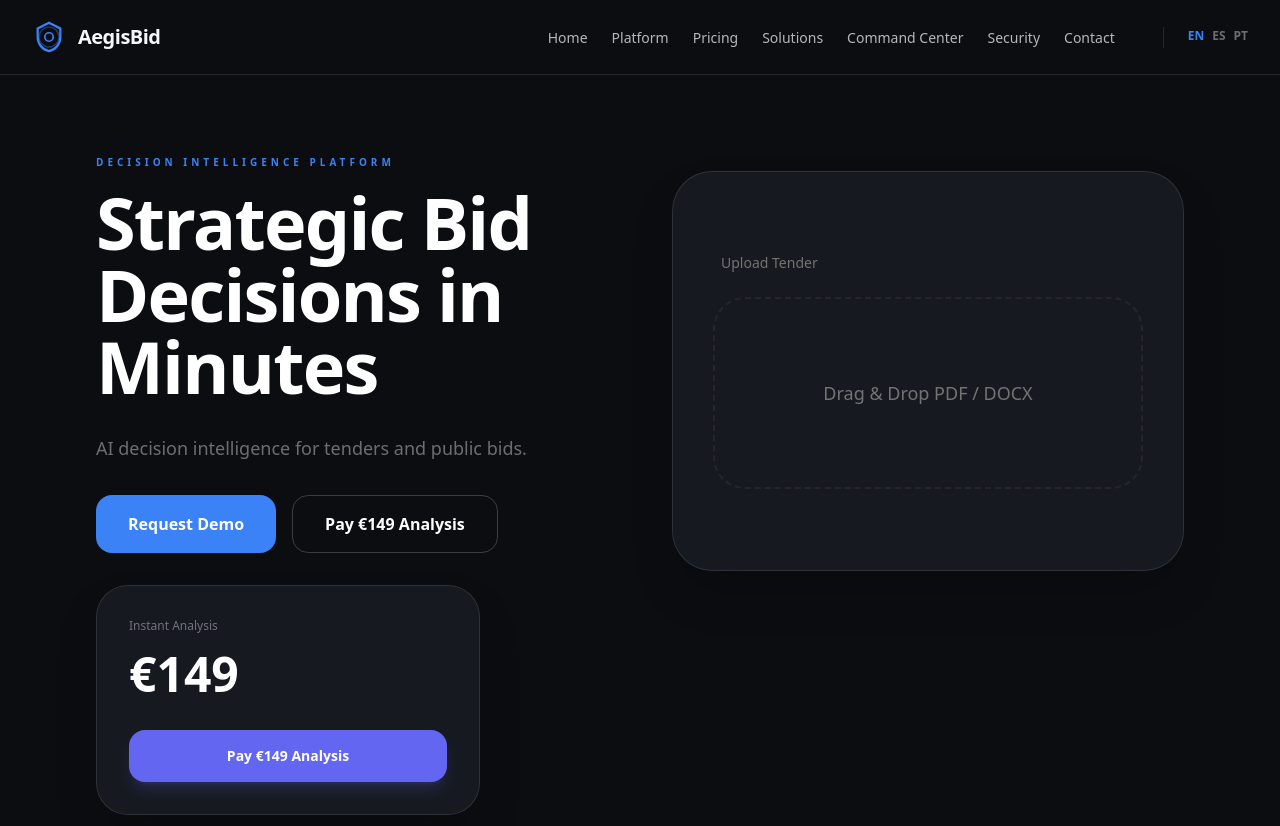
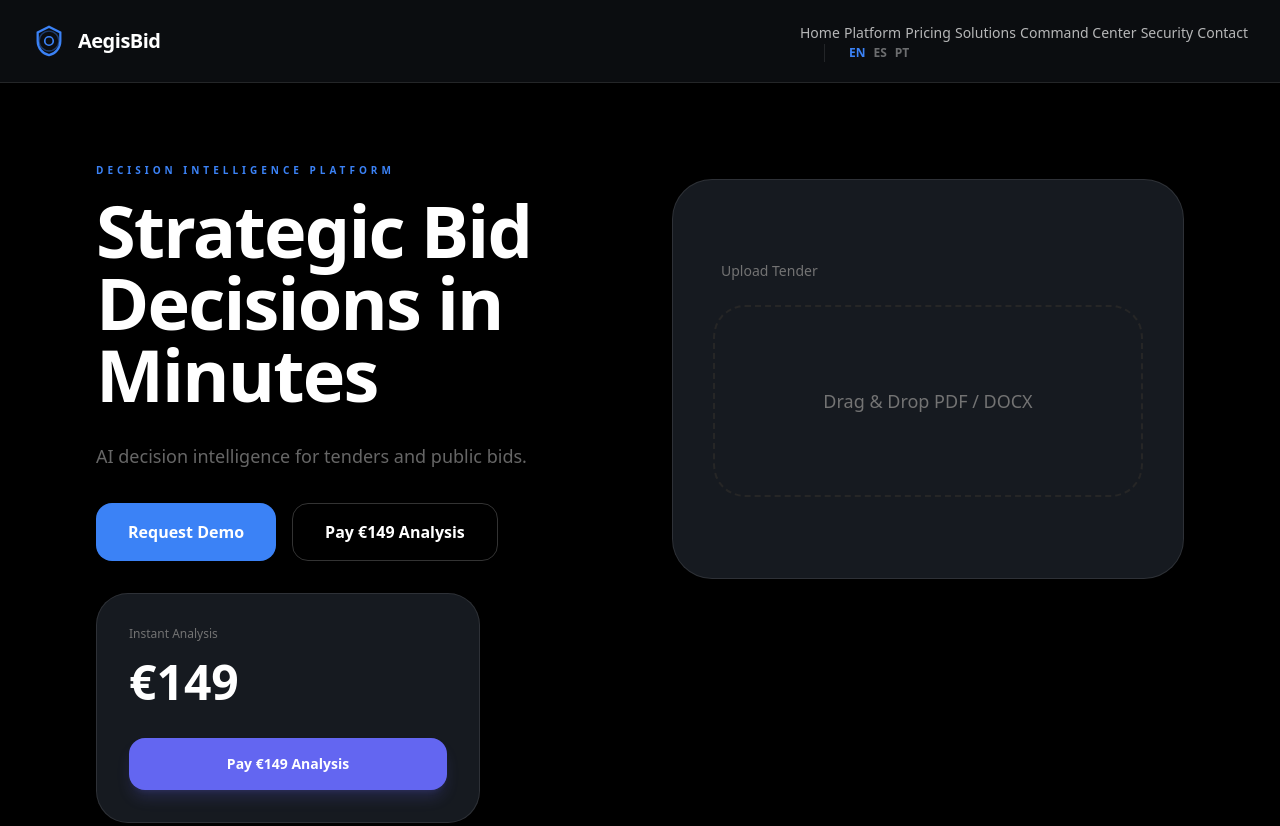
Before and after one commit to CESARKUBEREK/Mandatum, a plain HTML site: page index.html in a window 1280 px wide. Shown: the top 826 px of the page. Drawn offline with nearby package versions, Linux system fonts and the light colour scheme.

Commit message:
Modify styles for body and navigation links
Updated background and text colors for better contrast. Added styles for navigation links and custom button.

```diff
--- a/assets/styles.css
+++ b/assets/styles.css
@@ -1,7 +1,7 @@
 /* Configuraciones base */
 body {
-    background-color: #0B0D10;
-    color: #F5F7FA;
+    background-color: #000000; /* Negro total */
+    color: #ffffff;
     margin: 0;
     font-family: ui-sans-serif, system-ui, -apple-system, BlinkMacSystemFont, "Segoe UI", Roboto, sans-serif;
     -webkit-font-smoothing: antialiased;
@@ -28,9 +28,11 @@
     color: inherit;
 }
 
-.nav-links {
-    display: flex;
-    gap: 1.5rem;
+/* Estilo para los menús del header (según la imagen) */
+.nav-links a {
+    font-weight: 500;
+    color: #ffffff;
+    font-size: 0.95rem;
 }
 
 .nav-links a {
@@ -94,3 +96,12 @@
 .lang-selector a:hover, .lang-selector a.active {
     color: #3B82F6;
 }
+/* Efecto de redondeo extra para las tarjetas (Giga-round) */
+.rounded-huge {
+    border-radius: 2.5rem;
+}
+
+/* Botón Indigo específico de la imagen */
+.bg-indigo-custom {
+    background-color: #6366F1;
+}
```
